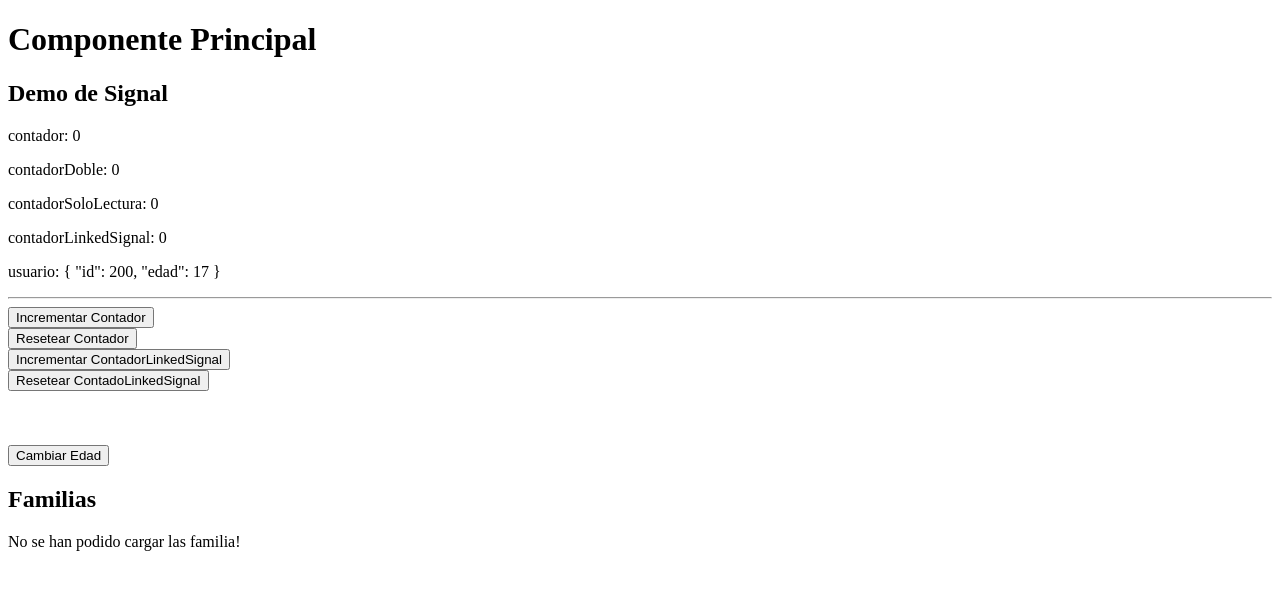
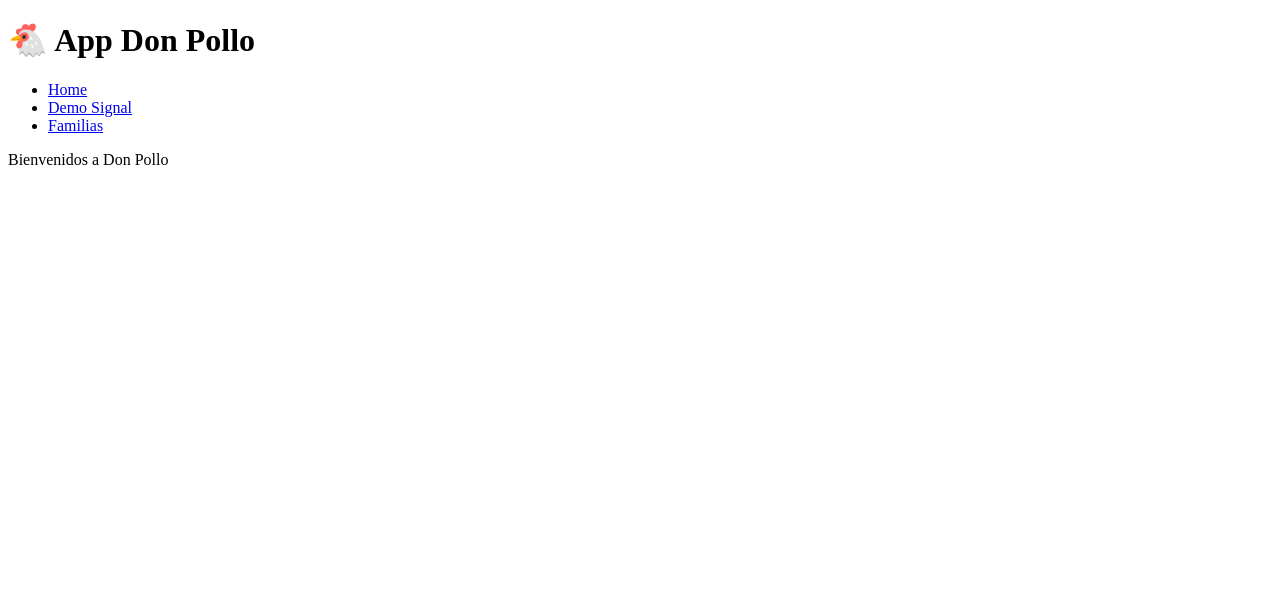
Before and after one commit to rauxasoft/2025_05_21_DON_POLLO_FORMACION_APP, an Angular app: page / in a window 1280 px wide. Shown: the top 590 px of the page. Built offline with nearby package versions, Linux system fonts and the light colour scheme; no server answers.

Commit message:
habemus rutas

```diff
--- a/src/app/app.component.html
+++ b/src/app/app.component.html
@@ -1,6 +1,14 @@
-<h1>Componente Principal</h1>
+<header>
+    <h1>🐔 App Don Pollo</h1>
+    <nav class="nav-menu">
+        <ul>
+            <li><a routerLink="/">Home</a></li>
+            <li><a routerLink="/signaldemo">Demo Signal</a></li>
+            <li><a routerLink="/familias">Familias</a></li>
+        </ul>
+    </nav>
+</header>
 
-<app-signal-demo></app-signal-demo>
-<app-listado-familias></app-listado-familias>
-
-<router-outlet />
+<main>
+    <router-outlet />
+</main>
--- a/src/app/app.component.ts
+++ b/src/app/app.component.ts
@@ -1,11 +1,11 @@
 import { Component } from '@angular/core';
-import { RouterOutlet } from '@angular/router';
+import { RouterModule, RouterOutlet } from '@angular/router';
 import { SignalDemoComponent } from './components/signal-demo/signal-demo.component';
 import { ListadoFamiliasComponent } from "./components/listado-familias/listado-familias.component";
 
 @Component({
   selector: 'app-root',
-  imports: [RouterOutlet, ListadoFamiliasComponent, SignalDemoComponent],
+  imports: [RouterOutlet, RouterModule],
   templateUrl: './app.component.html',
   styleUrl: './app.component.css'
 })
--- a/src/app/app.routes.ts
+++ b/src/app/app.routes.ts
@@ -1,3 +1,13 @@
 import { Routes } from '@angular/router';
+import { HomeComponent } from './components/home/home.component';
+import { SignalDemoComponent } from './components/signal-demo/signal-demo.component';
+import { ListadoFamiliasComponent } from './components/listado-familias/listado-familias.component';
+import { LoginComponent } from './components/login/login.component';
 
-export const routes: Routes = [];
+export const routes: Routes = [
+    { path: '', component: HomeComponent },
+    { path: 'signaldemo', component: SignalDemoComponent },
+    { path: 'login', component: LoginComponent },
+    { path: 'familias', component: ListadoFamiliasComponent },
+    { path: '**', redirectTo: ''}
+];
--- /dev/null
+++ b/src/app/components/home/home.component.html
@@ -0,0 +1 @@
+<p>Bienvenidos a Don Pollo</p>
--- /dev/null
+++ b/src/app/components/login/login.component.html
@@ -0,0 +1 @@
+<p>login works!</p>
```
Also changed, not shown: src/app/components/home/home.component.ts (added, +11 -0 lines), src/app/components/login/login.component.ts (added, +11 -0 lines), src/app/components/home/home.component.css (added), src/app/components/login/login.component.css (added), 2 other files (tests, documents, lock files or other folders).
